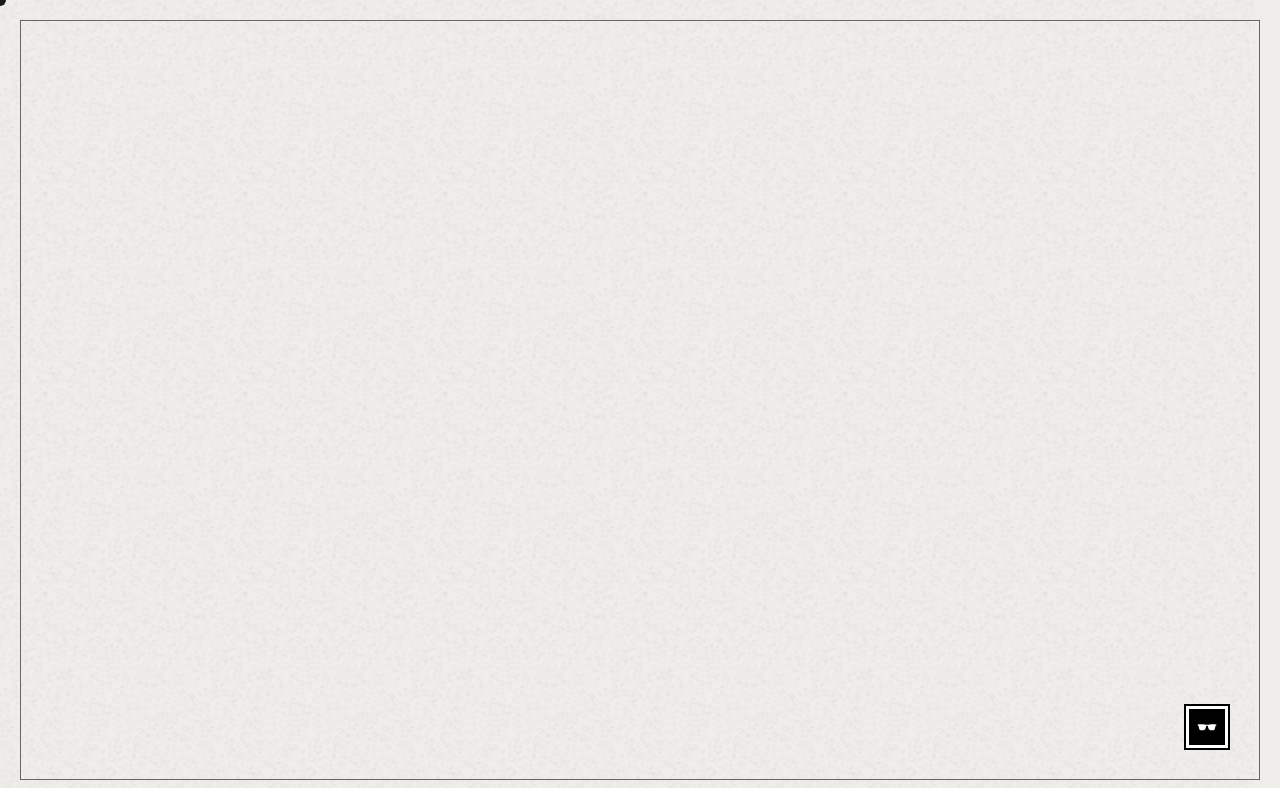
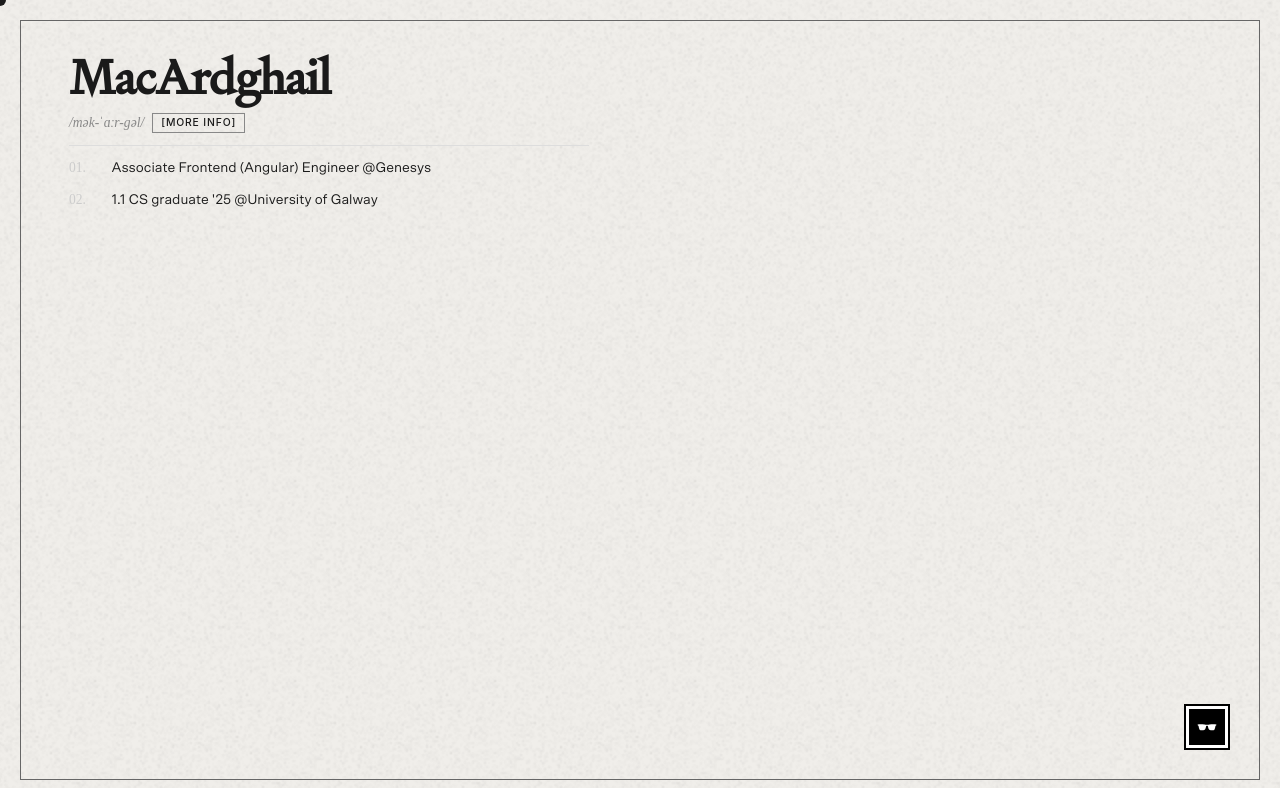
Before and after one commit to MacArdghail/MacArdghail.github.io, an Angular app: page / in a window 1280 px wide. Shown: the top 788 px of the page. Built offline with nearby package versions, Linux system fonts and the light colour scheme.

Commit message:
[06] - Add dictionary definition

```diff
--- a/src/app/app.css
+++ b/src/app/app.css
@@ -76,6 +76,14 @@
   z-index: 100;
 }
 
+/* Closer to border on mobile */
+@media (max-width: 768px) {
+  .bottom-right {
+    bottom: calc(20px + 0.75rem);
+    right: calc(20px + 0.75rem);
+  }
+}
+
 .glasses-btn {
   width: 42px;
   height: 42px;
@@ -112,6 +120,7 @@
   bottom: 0;
   width: 100vw;
   height: 100vh;
+  height: 100dvh; /* Use dynamic viewport height for mobile */
   z-index: 300;
   background: #b7b7b7;
   display: flex;
@@ -197,6 +206,14 @@
   z-index: 301;
 }
 
+/* Closer to border on mobile */
+@media (max-width: 768px) {
+  .they-live-glasses-btn {
+    bottom: calc(20px + 0.75rem);
+    right: calc(20px + 0.75rem);
+  }
+}
+
 .they-live-glasses-btn:hover {
   transform: scale(1.1);
 }
--- a/src/app/app.routes.ts
+++ b/src/app/app.routes.ts
@@ -1,3 +1,6 @@
 import { Routes } from '@angular/router';
+import { Home } from './home/home';
 
-export const routes: Routes = [];
+export const routes: Routes = [
+    { path: '', component: Home }
+];
--- /dev/null
+++ b/src/app/home/home.css
@@ -0,0 +1,135 @@
+.home {
+  padding: 2rem 3rem 5rem;
+  box-sizing: border-box;
+}
+
+
+
+/* Hero (Dictionary Definition Style) */
+.hero {
+  max-width: 520px;
+  margin-bottom: 1.5rem;
+}
+
+.hero-name {
+  font-family: 'Signifier', 'Playfair Display', Georgia, serif;
+  font-size: clamp(2rem, 5vw, 3rem);
+  font-weight: 700;
+  letter-spacing: -0.02em;
+  line-height: 1;
+  color: #1a1a1a;
+  padding-bottom: 4px;
+}
+
+.hero-meta {
+  display: flex;
+  align-items: center;
+  gap: 0.5rem;
+  margin-top: 0.5rem;
+}
+
+.hero-phonetic {
+  font-size: 0.85rem;
+  color: #888;
+  font-style: italic;
+}
+
+.hero-about-link {
+  font-size: 0.65rem;
+  font-weight: 500;
+  letter-spacing: 0.08em;
+  color: #1a1a1a;
+  border: 1px solid #888;
+  padding: 0.25rem 0.5rem;
+  text-transform: uppercase;
+  text-decoration: none;
+  font-family: 'Inter', sans-serif;
+  transition: all 0.2s ease;
+  cursor: pointer;
+  line-height: 1;
+  display: inline-block;
+  background: transparent;
+}
+
+.hero-about-link:hover {
+  color: #fff;
+  background: #1a1a1a;
+  border-color: #1a1a1a;
+}
+
+.hero-divider {
+  border: none;
+  border-top: 1px solid #ddd;
+  margin: 0.75rem 0 0.75rem;
+}
+
+.hero-definitions {
+  list-style: none;
+  counter-reset: def;
+  display: flex;
+  flex-direction: column;
+  gap: 0.65rem;
+  padding: 0;
+  margin: 0;
+}
+
+.hero-definition {
+  counter-increment: def;
+  display: grid;
+  grid-template-columns: 2rem 1fr;
+  gap: 0 0.65rem;
+}
+
+.hero-definition::before {
+  content: counter(def, decimal-leading-zero) ".";
+  font-size: 0.85rem;
+  font-weight: 500;
+  color: #ccc;
+  padding-top: 0.1rem;
+  grid-row: 1;
+}
+
+.hero-definition-text {
+  font-family: 'Scto Grotesk A', -apple-system, BlinkMacSystemFont, sans-serif;
+  font-size: 0.875rem;
+  line-height: 1.55;
+  color: #1a1a1a;
+  margin: 0;
+}
+
+.hero-mention {
+  font-family: 'PP Neue Montreal', 'Scto Grotesk A', sans-serif;
+  font-weight: 400;
+  color: #1a1a1a;
+  text-decoration: none;
+  transition: opacity 0.2s ease;
+}
+
+.hero-mention:hover {
+  opacity: 0.6;
+}
+
+/* Mobile Responsive */
+
+@media (max-width: 600px) {
+  .home {
+    padding: 1.5rem 1.5rem 4rem;
+  }
+
+  .hero {
+    margin-bottom: 1.5rem;
+  }
+
+  .hero-name {
+    font-size: 2rem;
+  }
+
+  .hero-definitions {
+    gap: 0.875rem;
+  }
+
+  .hero-definition-text {
+    font-size: 0.8rem;
+    line-height: 1.5;
+  }
+}
--- /dev/null
+++ b/src/app/home/home.html
@@ -0,0 +1,23 @@
+<div class="home">
+  <!-- Hero -->
+  <section class="hero">
+    <h1 class="hero-name">MacArdghail</h1>
+    <div class="hero-meta">
+      <span class="hero-phonetic">/mək-ˈɑːr-gəl/</span>
+      <a routerLink="/about" class="hero-about-link">[More Info]</a>
+    </div>
+    <hr class="hero-divider" />
+    <ol class="hero-definitions">
+      <li class="hero-definition">
+        <p class="hero-definition-text">
+          <span>Associate Frontend (Angular) Engineer</span> <a href="https://www.linkedin.com/company/genesys/posts/?feedView=all" target="_blank" rel="noopener noreferrer" class="hero-mention"> @Genesys</a>
+        </p>
+      </li>
+      <li class="hero-definition">
+        <p class="hero-definition-text">
+          <span>1.1 CS graduate '25</span> <a href="https://www.linkedin.com/school/universityofgalway/posts/?feedView=all" target="_blank" rel="noopener noreferrer" class="hero-mention"> @University of Galway</a>
+        </p>
+      </li>
+    </ol>
+  </section>
+</div>
--- /dev/null
+++ b/src/app/home/home.ts
@@ -0,0 +1,11 @@
+import { Component } from '@angular/core';
+
+@Component({
+  selector: 'app-home',
+  imports: [],
+  templateUrl: './home.html',
+  styleUrl: './home.css',
+})
+export class Home {
+
+}
--- a/src/styles.css
+++ b/src/styles.css
@@ -21,6 +21,25 @@ body {
   margin: 0;
   padding: 0;
   overflow: hidden;
+}
+
+
+
+/* Fonts */
+@font-face {
+  font-family: 'Signifier';
+  src: url('/signifier-regular-1.woff2') format('woff2');
+  font-weight: normal;
+  font-style: normal;
+  font-display: swap;
+}
+
+@font-face {
+  font-family: 'Scto Grotesk A';
+  src: url('/SctoGroteskA-Regular.ttf') format('truetype');
+  font-weight: 400;
+  font-style: normal;
+  font-display: swap;
 }
 
 
```
Also changed, not shown: public/SctoGroteskA-Regular.ttf (added), public/signifier-regular-1.woff2 (added).
